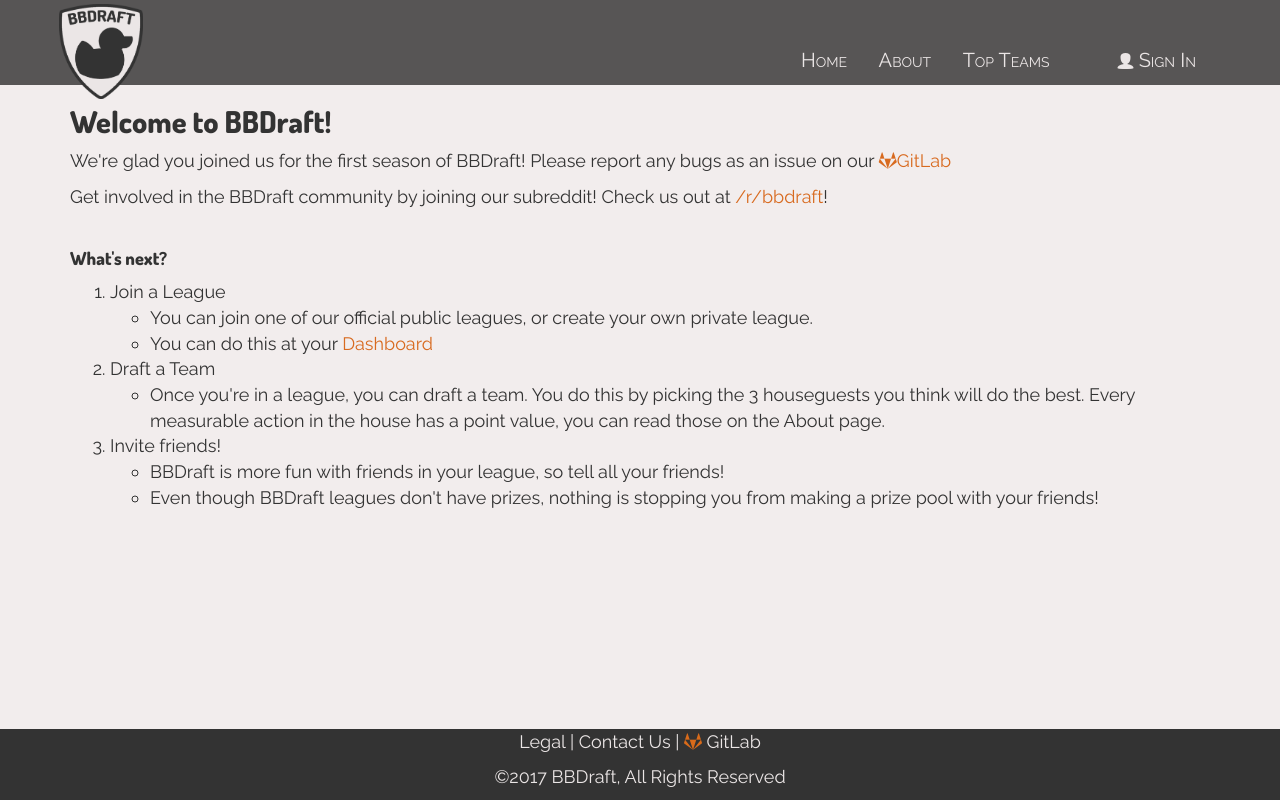
After one commit to LakenH/bbdraft, a PHP site: template templates/welcome.twig in a window 1280 px wide. The commit adds this page. Run offline with PHP 8.4, Linux system fonts and the light colour scheme; the template is opened without the code that fills it, so the values that code supplies are empty; some libraries are stand-ins or nearby versions; some web fonts are replaced.

Commit message:
added welcome page
added a welcome page that users see when they first join

```diff
--- a/css/styles.css
+++ b/css/styles.css
@@ -8,6 +8,12 @@ body {
 	display: flex;
 	min-height: 100vh;
 	flex-direction: column;
+}
+main a {
+	color: #D86A1F;
+}
+main a:hover {
+	color: #D86A1F;
 }
 p {
 	font-size: 18px;
--- /dev/null
+++ b/templates/welcome.twig
@@ -0,0 +1,26 @@
+{% extends 'base.twig' %}
+{% block title %}Welcome{% endblock %}
+{% block content %}
+<div class="container">
+<h2>Welcome to BBDraft!</h2>
+<p>We're glad you joined us for the first season of BBDraft! Please report any bugs as an issue on our <a href="http://gitlab.com/laken/bbdraft"><i class="icon-gitlab"></i>GitLab</a></p>
+<p>Get involved in the BBDraft community by joining our subreddit! Check us out at <a href="http://reddit.com/r/bbdraft" target="_blank">/r/bbdraft</a>!</p><br>
+<h4>What's next?</h4>
+<ol>
+	<li>Join a League</li>
+	<ul>
+		<li>You can join one of our official public leagues, or create your own private league.</li>
+		<li>You can do this at your <a href="dashboard.php">Dashboard</a></li>
+	</ul>
+	<li>Draft a Team</li>
+	<ul>
+		<li>Once you're in a league, you can draft a team. You do this by picking the 3 houseguests you think will do the best. Every measurable action in the house has a point value, you can read those on the About page.</li>
+	</ul>
+	<li>Invite friends!</li>
+		<ul>
+			<li>BBDraft is more fun with friends in your league, so tell all your friends!</li>
+			<li>Even though BBDraft leagues don't have prizes, nothing is stopping you from making a prize pool with your friends!</li>
+		</ul>
+</ol>
+</div>
+{% endblock %}
```
Also changed, not shown: welcome.php (added, +10 -0 lines).
